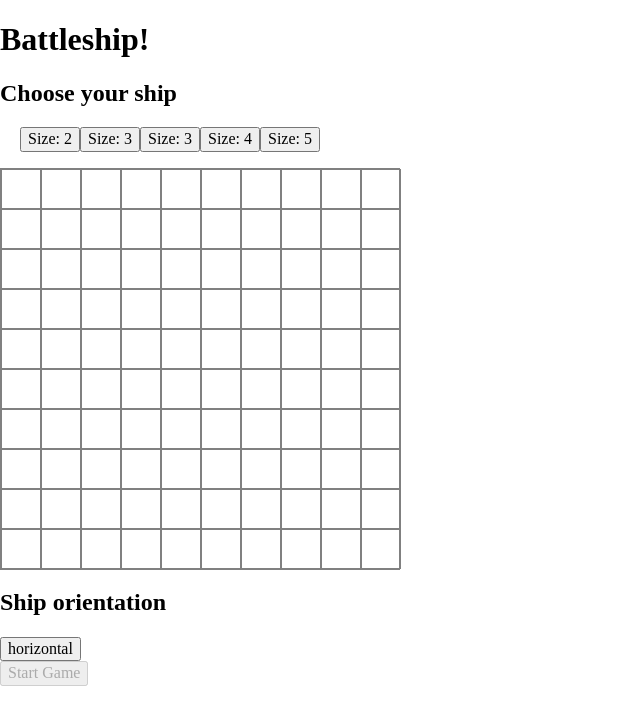
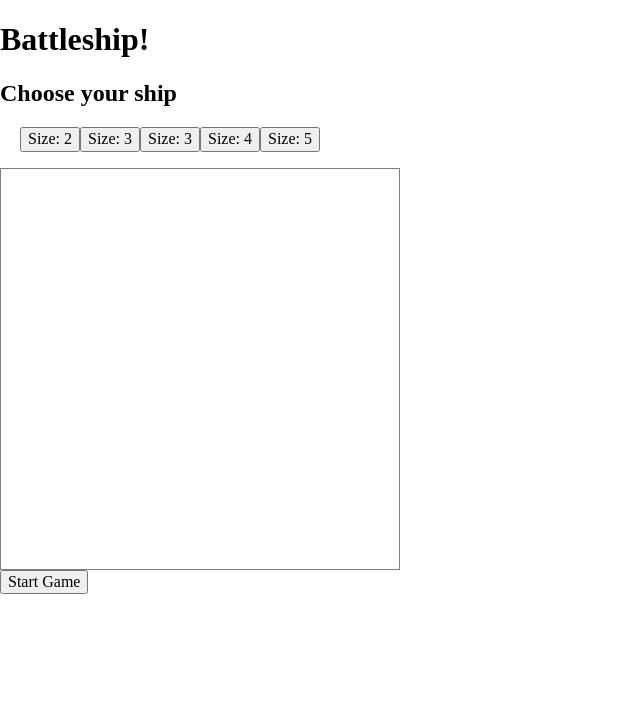
Before and after one commit to marcin10lw/battleship, a React (Vite) app: page / in a window 1280 px wide. Shown: the top 724 px of the page, without its empty margins (0-640 px from the left). Built offline with nearby package versions, Linux system fonts and the light colour scheme.

Commit message:
trying different approach

```diff
--- a/src/App.tsx
+++ b/src/App.tsx
@@ -1,7 +1,7 @@
 import { useState } from 'react';
 import Board from './components/Board';
 import SelectShip from './components/SelectShip';
-import { Ship } from './types';
+import { Ship, Square } from './types';
 
 const ships: Ship[] = [
   {
@@ -29,19 +29,33 @@ const ships: Ship[] = [
 function App() {
   const [selectedShip, setSelectedShip] = useState<Ship | null>(null);
   const [remainingShips, setRemainingShips] = useState<Ship[]>(ships);
-
-  const canStartGame = remainingShips.length === 0;
+  const [board, setBoard] = useState<Square[][]>([]);
 
   const selectShip = (ship: Ship) => {
     setSelectedShip(ship);
   };
 
-  const startGame = () => {
-    if (!canStartGame) {
-      return;
+  const handleSquareClick = (row: number, col: number) => {
+    if (selectedShip) {
+      if (row + selectedShip.length > board.length || col + selectedShip.length > board[0].length) {
+        alert('can not place ship there');
+      }
+
+      for (let i = 0; i < selectedShip.length; i++) {
+        if (board[row + i][col] !== 'empty') {
+          alert('Ship placement is invalid. Squares are occupied.');
+          return;
+        }
+      }
+
+      const updatedBoard = [...board];
+
+      for (let i = 0; i < selectedShip.length; i++) {
+        updatedBoard[row + i][col] = 'ship';
+      }
+
+      setBoard(updatedBoard);
     }
-
-    console.log('game started');
   };
 
   return (
@@ -52,16 +66,9 @@ function App() {
         selectedShip={selectedShip}
         selectShip={selectShip}
       />
-      <Board
-        remainingShips={remainingShips}
-        selectedShip={selectedShip}
-        setRemainingShips={setRemainingShips}
-        setSelectedShip={setSelectedShip}
-      />
+      <Board onClick={handleSquareClick} squares={board} />
 
-      <button onClick={startGame} disabled={!canStartGame}>
-        Start Game
-      </button>
+      <button>Start Game</button>
     </div>
   );
 }
--- a/src/components/Board/index.tsx
+++ b/src/components/Board/index.tsx
@@ -1,132 +1,26 @@
-import { useState } from 'react';
-
+import { Square } from '../../types';
 import './style.css';
-import Ship from '../Ship';
-import { Ship as ShipType } from '../../types';
 
 type BoardProps = {
-  selectedShip: ShipType | null;
-  remainingShips: ShipType[];
-  setRemainingShips: React.Dispatch<React.SetStateAction<ShipType[]>>;
-  setSelectedShip: React.Dispatch<React.SetStateAction<ShipType | null>>;
+  squares: Square[][];
+  onClick: (row: number, col: number) => void;
 };
 
-const Board = ({
-  selectedShip,
-  remainingShips,
-  setRemainingShips,
-  setSelectedShip,
-}: BoardProps) => {
-  const [grid, setGrid] = useState<string[][]>([]);
-  const [playerShips, setPlayerShips] = useState<string[][]>([]);
-  const [orientation, setOrientation] = useState<'vertical' | 'horizontal'>('horizontal');
-  const [validPlacement, setValidPlacement] = useState(true);
-
-  const rows = 10;
-  const columns = 10;
-
-  if (grid.length === 0) {
-    const newGrid: string[][] = [];
-
-    for (let i = 0; i < rows; i++) {
-      const newRow: string[] = [];
-      for (let j = 0; j < columns; j++) {
-        newRow.push('empty');
-      }
-
-      newGrid.push(newRow);
-    }
-
-    setGrid(newGrid);
-    setPlayerShips(newGrid.map((row) => [...row]));
-  }
-
-  const handleClick = (row: number, col: number) => {
-    if (grid[row][col] === 'empty' && selectedShip?.length && remainingShips.length > 0) {
-      const newGrid = [...grid];
-      let isValid = true;
-
-      if (orientation === 'horizontal') {
-        if (col + selectedShip.length > columns) {
-          isValid = false;
-        } else {
-          for (let i = col; i < col + selectedShip.length; i++) {
-            if (newGrid[row][i] === 'ship') {
-              isValid = false;
-              break;
-            }
-          }
-        }
-      } else {
-        if (row + selectedShip.length > rows) {
-          isValid = false;
-        } else {
-          for (let i = row; i < row + selectedShip.length; i++) {
-            if (newGrid[i][col] === 'ship') {
-              isValid = false;
-              break;
-            }
-          }
-        }
-      }
-
-      if (isValid) {
-        if (orientation === 'horizontal') {
-          for (let i = col; i < col + selectedShip.length; i++) {
-            newGrid[row][i] = 'ship';
-          }
-        } else {
-          for (let i = row; i < row + selectedShip.length; i++) {
-            newGrid[i][col] = 'ship';
-          }
-        }
-
-        const newRemainingShip = remainingShips.filter((ship) => ship.name !== selectedShip.name);
-        setRemainingShips(newRemainingShip);
-        setSelectedShip(null);
-      } else {
-        setValidPlacement(false);
-      }
-
-      setGrid(newGrid);
-    }
-  };
-
+const Board = ({ squares, onClick }: BoardProps) => {
   return (
     <section>
       <div className="board">
-        {grid.map((row, rowIndex) => (
+        {squares.map((row, rowIndex) => (
           <div key={rowIndex} className="board__row">
-            {row.map((cell, colIndex) => (
+            {row.map((square, colIndex) => (
               <div
-                onClick={() => handleClick(rowIndex, colIndex)}
-                className={`cell ${cell}`}
+                onClick={() => onClick(rowIndex, colIndex)}
+                className={`square ${square}`}
                 key={colIndex}
-              >
-                {playerShips[rowIndex][colIndex] === 'ship' && (
-                  <Ship size={1} orientation="horizontal" />
-                )}
-              </div>
+              ></div>
             ))}
           </div>
         ))}
-      </div>
-
-      <div>
-        <h2>Ship orientation</h2>
-        <button
-          onClick={() => {
-            setOrientation((orientation) => {
-              if (orientation === 'horizontal') {
-                return 'vertical';
-              }
-
-              return 'horizontal';
-            });
-          }}
-        >
-          {orientation}
-        </button>
       </div>
     </section>
   );
--- a/src/components/Board/style.css
+++ b/src/components/Board/style.css
@@ -10,23 +10,23 @@
   grid-template-columns: repeat(10, 40px);
 }
 
-.cell {
+.square {
   border: 1px solid grey;
   cursor: pointer;
 }
 
-.cell:hover {
+.square:hover {
   background-color: lightgrey;
 }
 
-.cell.ship {
+.square.ship {
   background-color: #b3ccff;
 }
 
-.cell.hit {
+.square.hit {
   background-color: #ff5050;
 }
 
-.cell.miss {
+.square.miss {
   background-color: #99ff99;
 }
--- a/src/components/Ship/index.tsx
+++ b/src/components/Ship/index.tsx
@@ -5,12 +5,7 @@ type ShipProps = {
   orientation: 'horizontal' | 'vertical';
 };
 
-const Ship = ({ orientation, size }: ShipProps) => {
-  const shipStyle = {
-    width: orientation === 'horizontal' ? `${size * 40}px` : '40px',
-    height: orientation === 'vertical' ? `${size * 40}px` : '40px',
-  };
-
+const Ship = ({ orientation }: ShipProps) => {
   return <div className={`ship ${orientation}`}></div>;
 };
 
--- a/src/types.ts
+++ b/src/types.ts
@@ -2,3 +2,5 @@ export type Ship = {
   name: string;
   length: number;
 };
+
+export type Square = 'empty' | 'ship' | 'hit' | 'miss';
```
